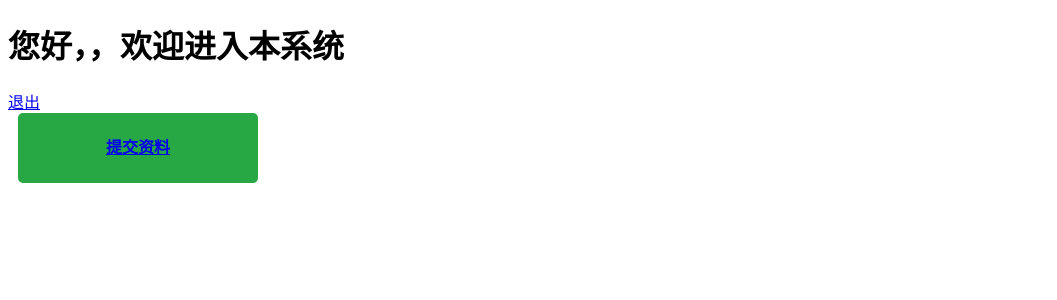
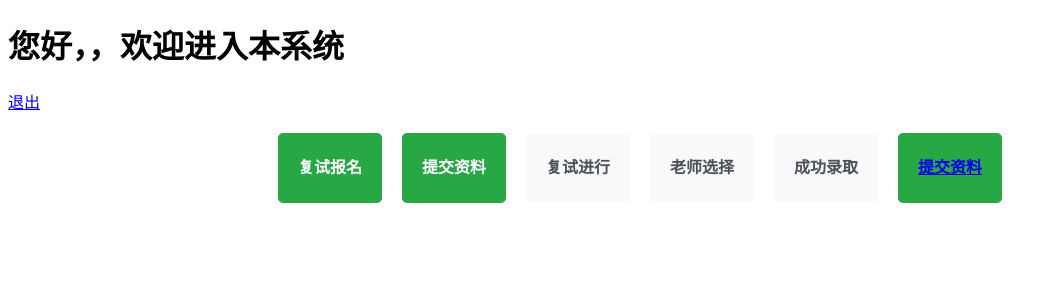
Before and after one commit to iceboxchen/GraduateAdmissionsSystem, a Flask app: page /student_index in a window 1280 px wide. Shown: the top 300 px of the page, without its empty margins (0-1057 px from the left). Run offline with Flask 3, Linux system fonts and the light colour scheme.

Commit message:
合并时修改

```diff
--- a/app.py
+++ b/app.py
@@ -5,8 +5,7 @@
 from flask import request
 from sympy.codegen.ast import continue_
 
-from model.check_login import is_existed_student, exist_user_student, is_null, is_existed_teacher, exist_user_teacher, \
-    is_existed_admin, exist_user_admin
+from model.check_login import is_existed_student, exist_user_student, is_null, is_existed_teacher, exist_user_teacher, is_existed_admin, exist_user_admin
 from model.check_regist import add_user
 from model.admin_submit import is_null_submit, admin_submit
 from model.getCurrentassistantData import getMajorNote, getSubjectNote, getNeedStudent, getSubject, getMajor
--- a/templates/student_index.html
+++ b/templates/student_index.html
@@ -58,13 +58,24 @@
 </head>
 <body>
     <div>
-    <h1>您好，{{ username }}，欢迎进入本系统</h1>
+        <h1>您好，{{ username }}，欢迎进入本系统</h1>
         <a href="{{ url_for('index') }}">退出</a>
         <br/>
     </div>
-    <div class="process-step current">
-        <a href="{{ url_for('student_submit') }}" class="button">提交资料</a>
+    <div class="process-container">
+        <svg width="100%" height="2" class="line current"></svg>
+        <div class="process-step current">复试报名</div>
+        <svg width="100%" height="2" class="line current"></svg>
+        <div class="process-step current">提交资料</div>
+        <svg width="100%" height="2" class="line current"></svg>
+        <div class="process-step incomplete">复试进行</div>
+        <svg width="100%" height="2" class="line incomplete"></svg>
+        <div class="process-step incomplete">老师选择</div>
+        <svg width="100%" height="2" class="line incomplete"></svg>
+        <div class="process-step incomplete">成功录取</div>
+        <div class="process-step current">
+            <a href="{{ url_for('student_submit') }}" class="button">提交资料</a>
+        </div>
     </div>
-</div>
 </body>
 </html>
--- a/templates/teacher_index.html
+++ b/templates/teacher_index.html
@@ -30,6 +30,7 @@
             text-transform: uppercase;
             margin: 0;
             font-size: 24px;
+            color: black;
         }
         .teacher-info {
             background: #fff;
@@ -69,9 +70,6 @@
             <p><strong>教学经验:</strong> {{ teacher_info.teacherExperience }}</p>
             <p><strong>研究方向:</strong> {{ teacher_info.teacherDirection }}</p>
         </div>
-        <div>
-
-        </div>
     </section>
 
 </body>
```
Also changed, not shown: static/style.css (line endings or trailing spaces).
